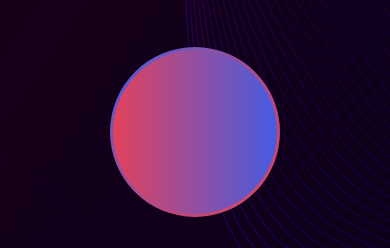
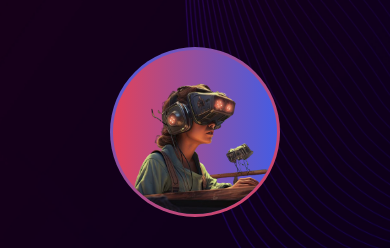
Before and after one commit to vaibhav90singh/Neon-Lumina-Illuminating-Portfolios, a plain HTML site: page index.html in a window 390 px wide. Shown: the part 65-313 px from the top of the page. Drawn offline with Linux system fonts and the light colour scheme.

Commit message:
Update style.css

```diff
--- a/assets/css/style.css
+++ b/assets/css/style.css
@@ -443,7 +443,7 @@ a:hover{
         background-size: cover;
         background-position: center;
         background-repeat: no-repeat;
-        background-image: url(/assets/images/portrait.webp);
+        background-image: url(international-day-education-futuristic-style-with-student-headgear_23-2150998715-removebg-preview\ \(1\).png);
     }
 
     .hero-content{
```
